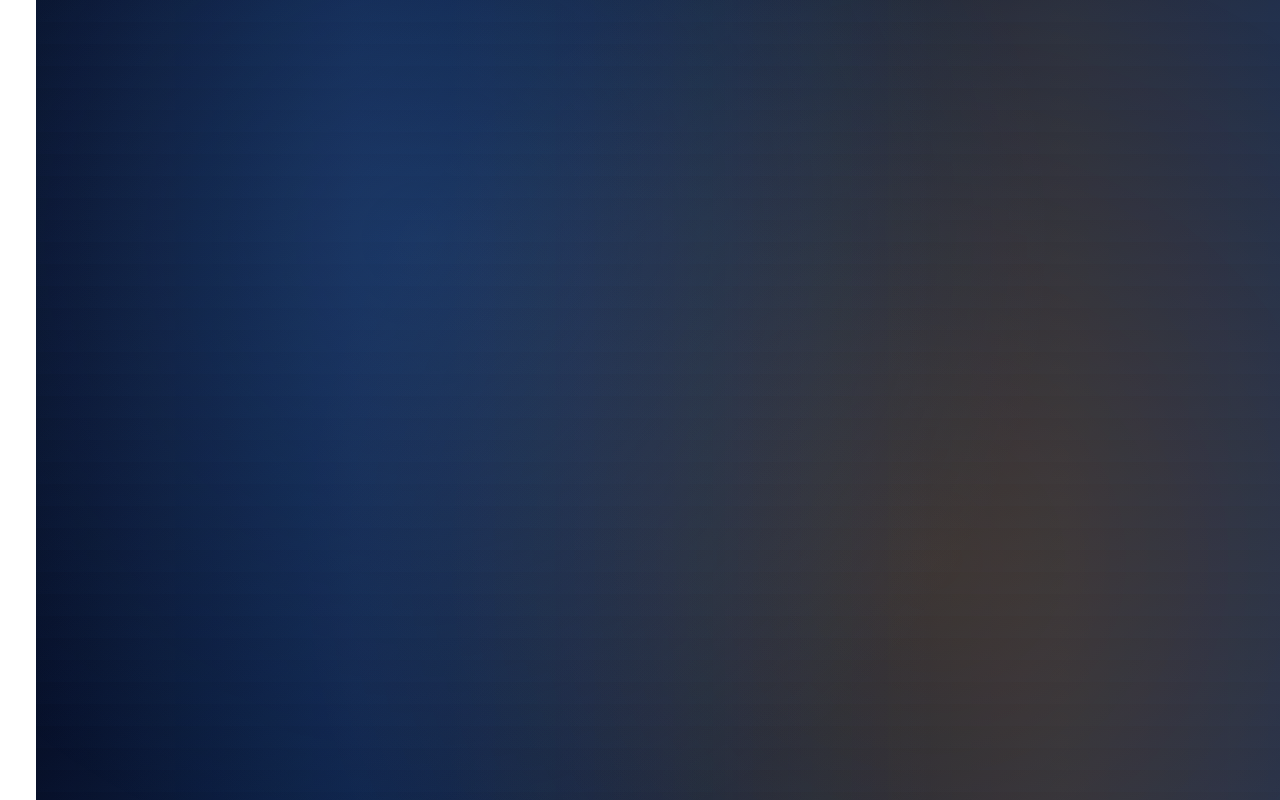
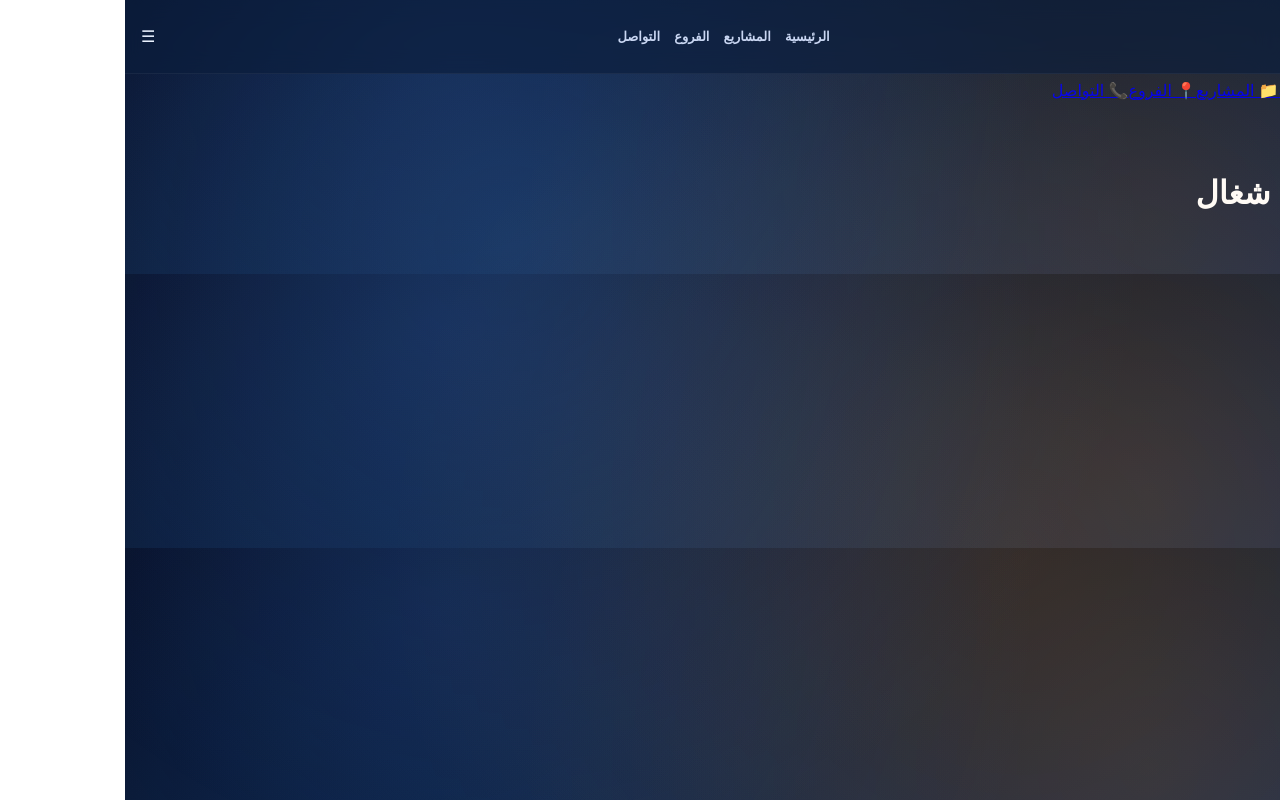
Before and after one commit to nonynony28-netizen/Menarah, a React (Vite) app: page / in a window 1280 px wide. Built offline with nearby package versions, Linux system fonts and the light colour scheme.

Commit message:
Enable Navbar and set up routing in App component

```diff
--- a/src/App.jsx
+++ b/src/App.jsx
@@ -1,7 +1,40 @@
-// ❌ عطّل Navbar
-{/* <Navbar /> */}
+import React from "react";
+import { HashRouter, Routes, Route } from "react-router-dom";
+
+import Navbar from "./components/Navbar";
+
+import Home from "./pages/Home";
+import Products from "./pages/Products";
+import Brands from "./pages/Brands";
+import Partners from "./pages/Partners";
+import Projects from "./pages/Projects";
+import About from "./pages/About";
+import Branches from "./pages/Branches";
+import Contact from "./pages/Contact";
+
 function App() {
-  return <div>مرحبا</div>;
+  return (
+    <HashRouter>
+
+      {/* Navbar ثابت */}
+      <Navbar />
+
+      {/* محتوى الصفحات */}
+      <div className="app-container">
+        <Routes>
+          <Route path="/" element={<Home />} />
+          <Route path="/products" element={<Products />} />
+          <Route path="/brands" element={<Brands />} />
+          <Route path="/partners" element={<Partners />} />
+          <Route path="/projects" element={<Projects />} />
+          <Route path="/about" element={<About />} />
+          <Route path="/branches" element={<Branches />} />
+          <Route path="/contact" element={<Contact />} />
+        </Routes>
+      </div>
+
+    </HashRouter>
+  );
 }
 
 export default App;
```
